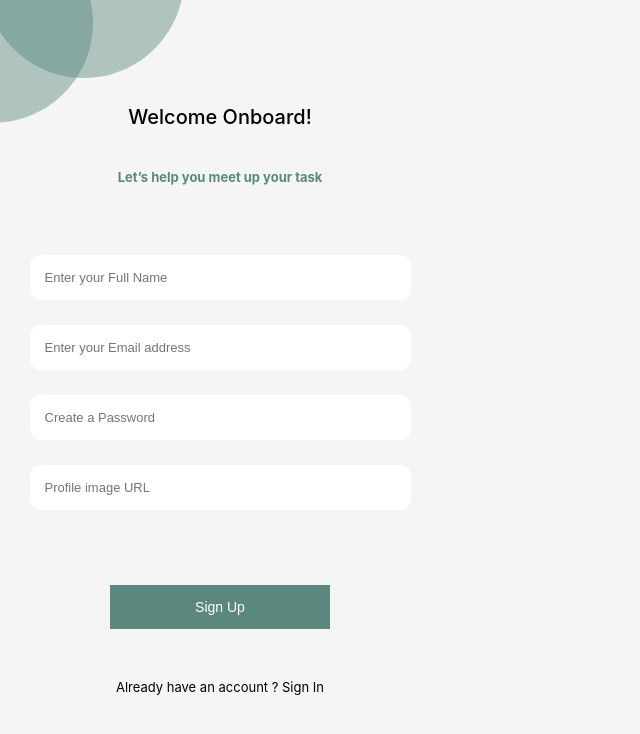
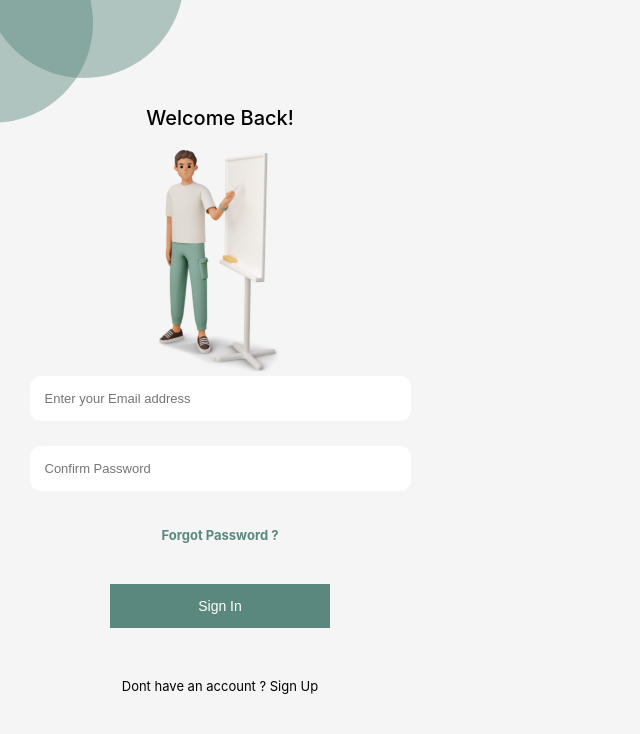
Before and after one commit to henriquejensen/todo-app, a React (Create React App) app: page / in a window 1280 px wide. Shown: the top 734 px of the page, without its empty margins (0-640 px from the left). Built offline with nearby package versions, Linux system fonts and the light colour scheme.

Commit message:
Tela Login

```diff
--- a/src/App.js
+++ b/src/App.js
@@ -2,12 +2,14 @@
 import GetStarted from './pages/GetStarted';
 import styles from './App.module.css';
 import Onboard from './pages/Onboard';
+import Login from './pages/Login';
 
 function App() {
   return (
     <main className={ styles.container }>
       {/* <GetStarted /> */}
-      <Onboard />
+      {/* <Onboard /> */}
+      <Login />
     </main>
   );
 }
--- /dev/null
+++ b/src/pages/Login.js
@@ -0,0 +1,33 @@
+import React from 'react';
+import Banner from '../components/Banner';
+import Button from '../components/Button';
+import Form from '../components/Form';
+import Input from '../components/Input';
+import Subtitle from '../components/Subtitle';
+import Text from '../components/Text';
+import Title from '../components/Title';
+import styles from './Login.module.css';
+import LoginBanner from '../assets/LoginBanner.svg';
+
+function Login() {
+  return (
+    <section className={ styles.container }>
+      <Title title="Welcome Back!" />
+
+      <Banner image={ LoginBanner } />
+
+      <Form>
+        <Input placeholder="Enter your Email address" type="email" required />
+        <Input placeholder="Confirm Password" type="password" required />
+
+        <Subtitle subtitle="Forgot Password ?" />
+
+        <Button type="submit">Sign In</Button>
+      </Form>
+
+      <Text text="Dont have an account ? Sign Up" />
+    </section>
+  );
+}
+
+export default Login;
--- /dev/null
+++ b/src/pages/Login.module.css
@@ -0,0 +1,16 @@
+.container {
+  display: flex;
+  flex-direction: column;
+  justify-content: center;
+  align-items: center;
+  height: 100vh;
+}
+
+.container > h1 {
+  margin-bottom: 20px;
+}
+
+.container button {
+  margin-top: 30px;
+  margin-bottom: 50px;
+}
```
Also changed, not shown: src/assets/LoginBanner.svg (added).
